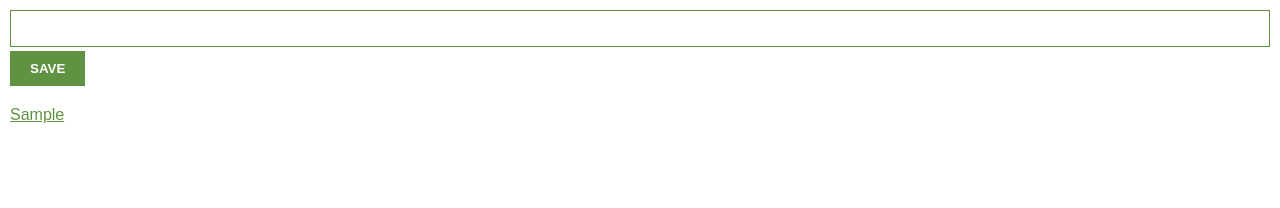
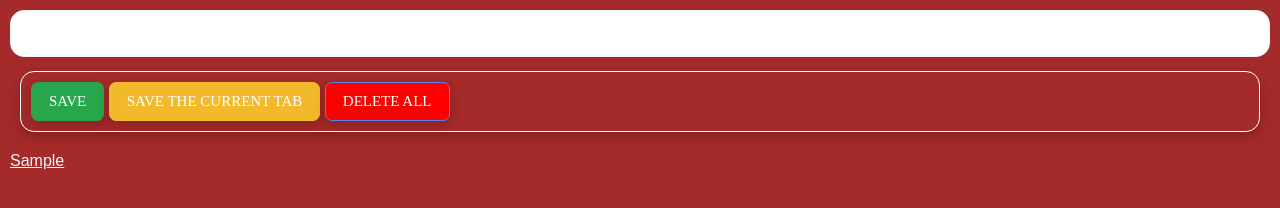
Before and after one commit to iremlaletu/JavaScript-Projects, a browser extension: page LeadTracker/index.html in a window 1280 px wide. Both pictures are taken after typing "Sample" into the empty fields and a click on the button "SAVE". Drawn offline with Linux system fonts and the light colour scheme.

Commit message:
Added LeadTracker

```diff
--- a/LeadTracker/index.html
+++ b/LeadTracker/index.html
@@ -5,11 +5,18 @@
     <meta name="viewport" content="width=device-width, initial-scale=1.0">
     <title>LEAD TRACKER</title>
     <link rel="stylesheet" href="style.css">
+
 </head>
 <body>
     <div class="container">
         <input type="text" id="input-el">
-        <button id="input-btn">SAVE</button>
+
+        <div class="multi-button">
+            <button class="button" id="input-btn"><span>SAVE</span></button>
+            <button class="button" id="tab-btn"><span>SAVE THE CURRENT TAB</span></button>
+            <button class="button" id="delete-btn"><span>DELETE ALL</span></button>
+        </div>
+
         <ul id="ul-el"></ul>
     </div>
 
--- a/LeadTracker/main.js
+++ b/LeadTracker/main.js
@@ -1,33 +1,57 @@
 
-let inputBtn = document.querySelector("#input-btn");
+let myLeads = []
+const inputBtn = document.querySelector("#input-btn");
 const inputEl = document.querySelector("#input-el");
-let myLeads = []
 const ulEl = document.querySelector("#ul-el");
+const deleteBtn = document.querySelector("#delete-btn");
+const tabBtn = document.querySelector("#tab-btn")
+const leadsFromStorage = JSON.parse(localStorage.getItem("myLeads"))
+// Getting "myLeads" change it to array storing it in the variable
 
 
-let leadsFromStorage = JSON.parse(localStorage.getItem("myLeads"))
-// getting "myLeads" change it to array storing it in the variable
-console.log(leadsFromStorage)
+if (leadsFromStorage) {
+    myLeads = leadsFromStorage
+    render(myLeads)
+}
 
+
+// For getting the current tab from Google
+tabBtn.addEventListener("click", function(){
+    chrome.tabs.query({active: true, currentWindow: true}, function(tabs) {
+        console.log(tabs)
+        myLeads.push(tabs[0].url)
+        localStorage.setItem("myLeads", JSON.stringify(myLeads) )
+        render(myLeads)
+    });
+})
+
+function render(leads) {
+    let listItems = ""
+    for (let i = 0; i < leads.length; i ++){
+        listItems += `
+            <li>
+                <a target='_blank' href="${leads[i]}">
+                 ${leads[i]}
+                </a>
+             </li>
+        `
+    }
+    ulEl.innerHTML = listItems
+}
+
+// For adding
 inputBtn.addEventListener("click", function() {
     myLeads.push(inputEl.value)
     inputEl.value = ""
     localStorage.setItem("myLeads", JSON.stringify(myLeads) )
     //First "myLeads" is the key we want to save our items under, second "myLeads" is the what we actually save. grabing the variable to hold myleads then we need to change to the string.
 
-    renderLeads()
-    console.log( localStorage.getItem("myLeads") )
+    render(myLeads)
 })
 
-function renderLeads() {
-    let listItems = ""
-    for (let i = 0; i < myLeads.length; i ++){
-        listItems += `
-        <li>
-            <a target='_blank' href="${myLeads[i]}">
-                ${myLeads[i]}
-            </a>
-        </li> `
-    }
-    ulEl.innerHTML = listItems
-}
+//For deleting listen for double click
+deleteBtn.addEventListener("dblclick", function(){
+    localStorage.clear()
+    myLeads = [] // setting empty array to clear (reassign)
+    render(myLeads)
+})
--- a/LeadTracker/style.css
+++ b/LeadTracker/style.css
@@ -1,36 +1,102 @@
+
 body {
     margin: 0;
     padding: 10px;
     font-family: Arial, Helvetica, sans-serif;
-    min-width: 400px;
+    background-color: brown;
+    min-width: 500px;
 }
 
-input{
-    padding: 10px 20px;
-    width: 100%;
-    box-sizing: border-box;
-    border: 1px solid #5f9341;
-    margin-bottom: 4px;
+.multi-button {
+  border: 1px solid white;
+  border-radius: 14px;
+  padding: 10px;
+  box-shadow: 0 4px 8px 0 rgba(0, 0, 0, 0.1), 0 6px 15px 0 rgba(0, 0, 0, 0.1);
+  margin: 10px;
+
 }
 
-button {
-    color: white;
-    background-color: #5f9341;
-    padding: 10px 20px;
-    border: none;
-    font-weight: bold;
+input {
+    width: 100%;
+    padding: 15px;
+    box-sizing: border-box;
+    border: 1px solid whitesmoke;
+    margin-bottom: 4px;
+    border-radius: 14px;
 }
 
-ul{
+#delete-btn {
+  background-color:red;
+  border: 1px solid rgb(85,131,241);
+
+}
+
+#input-btn {
+  background-color: rgb(39,166,75);
+  border: 1px solid rgb(39,166,75);
+
+}
+
+#tab-btn {
+  background-color: rgb(242,185,42);
+  border: 1px solid rgb(242,185,42);
+
+}
+
+.button {
+  box-shadow: 0 4px 8px 0 rgba(0, 0, 0, 0.09), 0 6px 15px 0 rgba(0, 0, 0, 0.09);
+  padding: 10px 17px 10px 17px;
+  font: 15px Ubuntu;
+  color: white;
+  border-radius: 7px;
+}
+
+.button span {
+  cursor: pointer;
+  display: inline-block;
+  position: relative;
+  transition: 0.5s;
+}
+
+.button span:after {
+  position: absolute;
+  opacity: 0;
+  top: 0;
+  right: -20px;
+  transition: 0.5s;
+}
+
+.button:hover span {
+  padding-right: 25px;
+}
+
+.button:hover span:after {
+  opacity: 1;
+  right: 0;
+}
+
+#delete-btn span:after {
+  content:url("icons/trash.svg");
+}
+
+#input-btn span:after {
+  content:url("icons/copy.svg");
+}
+
+#tab-btn span:after {
+  content:url("icons/globe.svg");
+}
+
+ul {
+    margin-top: 20px;
     list-style: none;
     padding-left: 0;
-    margin-top: 20px;
 }
 
 li {
     margin-top: 5px;
 }
 
-li a {
-    color: #5f9341;
+a {
+    color: whitesmoke;
 }
--- a/loginForm/style.css
+++ b/loginForm/style.css
@@ -20,7 +20,7 @@
 
 .form{
     position: absolute;
-    background: #fff;
+    background:indianred;
     border-radius: 6px;
     max-width: 430px;
     width: 100%;
@@ -44,7 +44,7 @@
 header{
     font-size: 28px;
     font-weight: 600;
-    color: #232836;
+    color: #3a4a77;
     text-align: center;
 }
 
@@ -93,7 +93,7 @@ form{
 }
 
 .field button{
-    background-color: #0171d3;
+    background-color: #1f2a47;
     color: #fff;
     transition: all 0.3s ease;
     cursor: pointer;
--- a/todolist/main.js
+++ b/todolist/main.js
@@ -1,3 +1,4 @@
+// Created Cancel variable for using the icon
 const cancel = `<svg xmlns="http://www.w3.org/2000/svg" height="1.25em" viewBox="0 0 448 512"><!--! Font Awesome Free 6.4.2 by @fontawesome - https://fontawesome.com License - https://fontawesome.com/license (Commercial License) Copyright 2023 Fonticons, Inc. --><style>svg{fill:#da0b35}</style><path d="M135.2 17.7L128 32H32C14.3 32 0 46.3 0 64S14.3 96 32 96H416c17.7 0 32-14.3 32-32s-14.3-32-32-32H320l-7.2-14.3C307.4 6.8 296.3 0 284.2 0H163.8c-12.1 0-23.2 6.8-28.6 17.7zM416 128H32L53.2 467c1.6 25.3 22.6 45 47.9 45H346.9c25.3 0 46.3-19.7 47.9-45L416 128z"/></svg>`
 
 window.addEventListener('load', ()=>{
```
Also changed, not shown: todolist/index.html (+3 -3 lines), LeadTracker/icons/copy.svg (added), LeadTracker/icons/globe.svg (added), LeadTracker/icons/trash.svg (added), LeadTracker/manifest.json, README.md, 1 other file.
